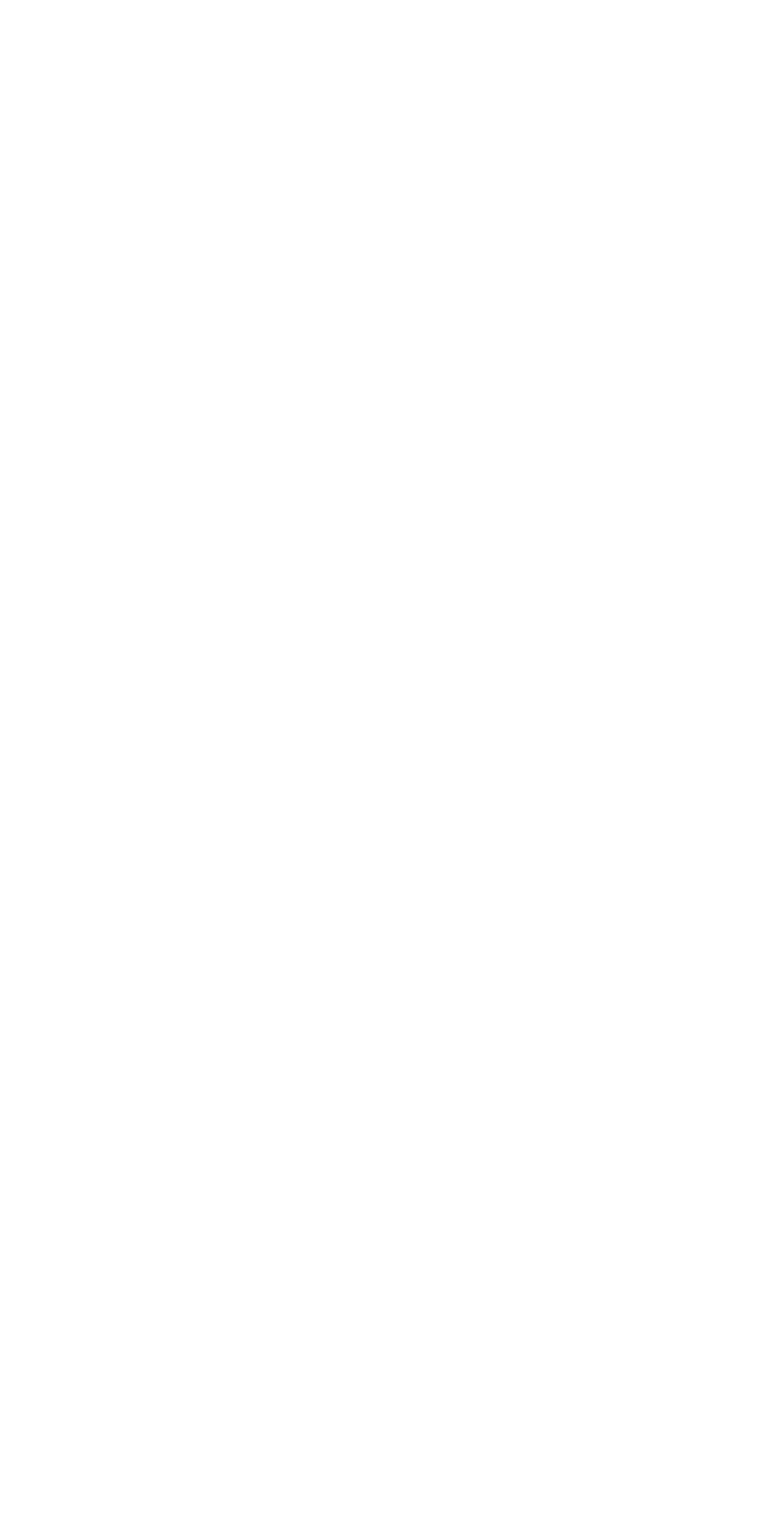
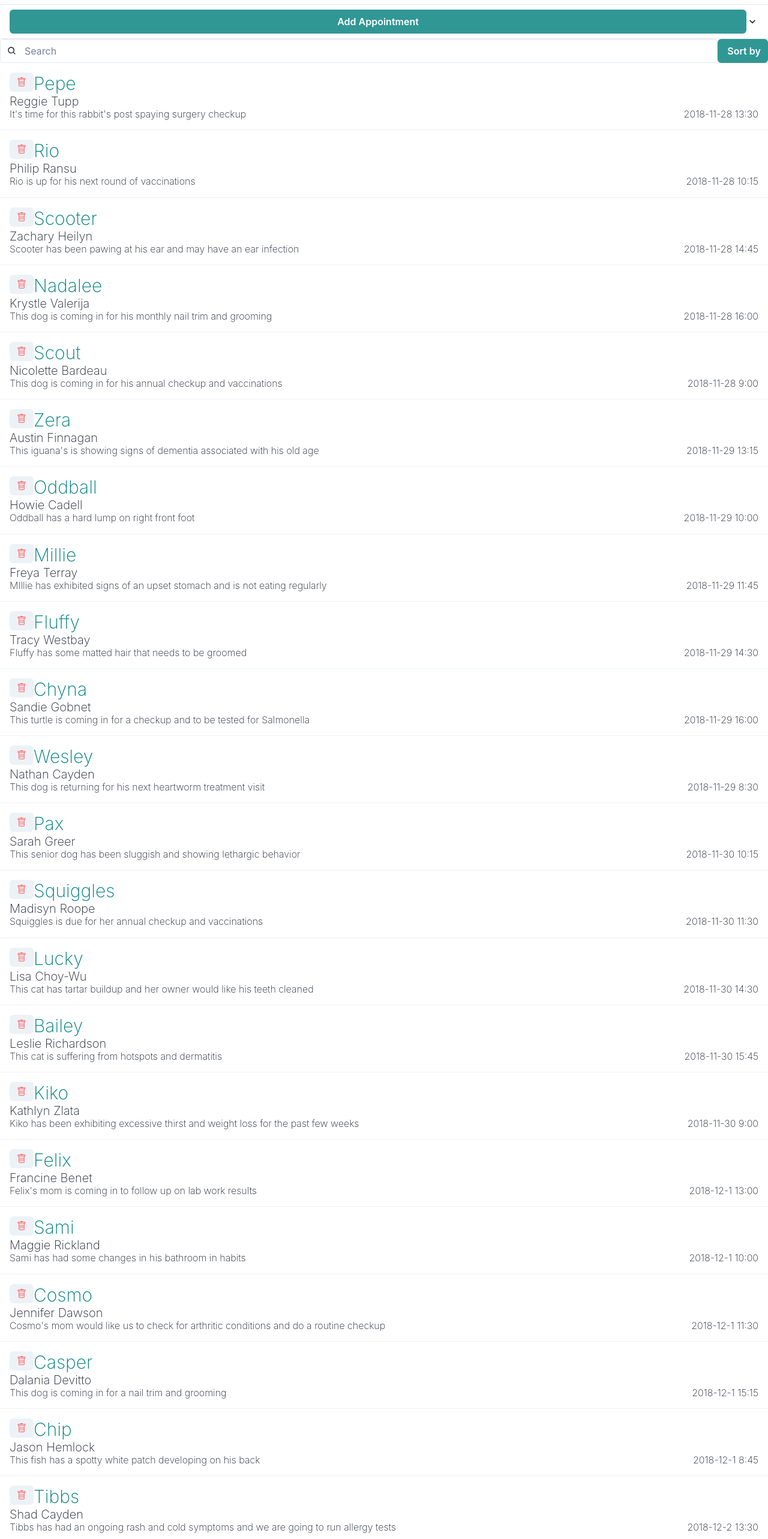
Before and after one commit to rawda-developer/Honest-Appointment, a React (Create React App) app in the folder frontend/: page / in a window 1280 px wide. Shown: the part 60-2626 px from the top of the page at 60% size. Before the commit the page ends 800 px from the top, so only its background shows below. Built offline with nearby package versions, Linux system fonts and the light colour scheme.

Commit message:
Feat: add ui for appointments using chakra

```diff
--- a/frontend/package.json
+++ b/frontend/package.json
@@ -9,6 +9,7 @@
     "@testing-library/jest-dom": "^5.16.4",
     "@testing-library/react": "^13.2.0",
     "@testing-library/user-event": "^14.2.0",
+    "chakra-ui-date-input": "^1.0.0",
     "framer-motion": "^6.3.4",
     "react": "^18.1.0",
     "react-dom": "^18.1.0",
--- /dev/null
+++ b/frontend/public/data.json
@@ -0,0 +1,177 @@
+[
+    {
+      "id": "0",
+      "petName": "Pepe",
+      "ownerName": "Reggie Tupp",
+      "aptNotes": "It's time for this rabbit's post spaying surgery checkup",
+      "aptDate": "2018-11-28 13:30"
+    },
+    {
+      "id": "1",
+      "petName": "Rio",
+      "ownerName": "Philip Ransu",
+      "aptNotes": "Rio is up for his next round of vaccinations",
+      "aptDate": "2018-11-28 10:15"
+    },
+    {
+      "id": "2",
+      "petName": "Scooter",
+      "ownerName": "Zachary Heilyn",
+      "aptNotes": "Scooter has been pawing at his ear and may have an ear infection",
+      "aptDate": "2018-11-28 14:45"
+    },
+    {
+      "id": "3",
+      "petName": "Nadalee",
+      "ownerName": "Krystle Valerija",
+      "aptNotes": "This dog is coming in for his monthly nail trim and grooming",
+      "aptDate": "2018-11-28 16:00"
+    },
+    {
+      "id": "4",
+      "petName": "Scout",
+      "ownerName": "Nicolette Bardeau",
+      "aptNotes": "This dog is coming in for his annual checkup and vaccinations",
+      "aptDate": "2018-11-28 9:00"
+    },
+    {
+      "id": "5",
+      "petName": "Zera",
+      "ownerName": "Austin Finnagan",
+      "aptNotes": "This iguana's is showing signs of dementia associated with his old age",
+      "aptDate": "2018-11-29 13:15"
+    },
+    {
+      "id": "6",
+      "petName": "Oddball",
+      "ownerName": "Howie Cadell",
+      "aptNotes": "Oddball has a hard lump on right front foot",
+      "aptDate": "2018-11-29 10:00"
+    },
+    {
+      "id": "7",
+      "petName": "Millie",
+      "ownerName": "Freya Terray",
+      "aptNotes": "MIllie has exhibited signs of an upset stomach and is not eating regularly",
+      "aptDate": "2018-11-29 11:45"
+    },
+    {
+      "id": "8",
+      "petName": "Fluffy",
+      "ownerName": "Tracy Westbay",
+      "aptNotes": "Fluffy has some matted hair that needs to be groomed",
+      "aptDate": "2018-11-29 14:30"
+    },
+    {
+      "id": "9",
+      "petName": "Chyna",
+      "ownerName": "Sandie Gobnet",
+      "aptNotes": "This turtle is coming in for a checkup and to be tested for Salmonella",
+      "aptDate": "2018-11-29 16:00"
+    },
+    {
+      "id": "10",
+      "petName": "Wesley",
+      "ownerName": "Nathan Cayden",
+      "aptNotes": "This dog is returning for his next heartworm treatment visit",
+      "aptDate": "2018-11-29 8:30"
+    },
+    {
+      "id": "11",
+      "petName": "Pax",
+      "ownerName": "Sarah Greer",
+      "aptNotes": "This senior dog has been sluggish and showing lethargic behavior",
+      "aptDate": "2018-11-30 10:15"
+    },
+    {
+      "id": "12",
+      "petName": "Squiggles",
+      "ownerName": "Madisyn Roope",
+      "aptNotes": "Squiggles is due for her annual checkup and vaccinations",
+      "aptDate": "2018-11-30 11:30"
+    },
+    {
+      "id": "13",
+      "petName": "Lucky",
+      "ownerName": "Lisa Choy-Wu",
+      "aptNotes": "This cat has tartar buildup and her owner would like his teeth cleaned",
+      "aptDate": "2018-11-30 14:30"
+    },
+    {
+      "id": "14",
+      "petName": "Bailey",
+      "ownerName": "Leslie Richardson",
+      "aptNotes": "This cat is suffering from hotspots and dermatitis",
+      "aptDate": "2018-11-30 15:45"
+    },
+    {
+      "id": "15",
+      "petName": "Kiko",
+      "ownerName": "Kathlyn Zlata",
+      "aptNotes": "Kiko has been exhibiting excessive thirst and weight loss for the past few weeks",
+      "aptDate": "2018-11-30 9:00"
+    },
+    {
+      "id": "16",
+      "petName": "Felix",
+      "ownerName": "Francine Benet",
+      "aptNotes": "Felix's mom is coming in to follow up on  lab work results",
+      "aptDate": "2018-12-1 13:00"
+    },
+    {
+      "id": "17",
+      "petName": "Sami",
+      "ownerName": "Maggie Rickland",
+      "aptNotes": "Sami has had some changes in his bathroom in habits",
+      "aptDate": "2018-12-1 10:00"
+    },
+    {
+      "id": "18",
+      "petName": "Cosmo",
+      "ownerName": "Jennifer Dawson",
+      "aptNotes": "Cosmo's mom would like us to check for arthritic conditions and do a routine checkup",
+      "aptDate": "2018-12-1 11:30"
+    },
+    {
+      "id": "19",
+      "petName": "Casper",
+      "ownerName": "Dalania Devitto",
+      "aptNotes": "This dog is coming in for a nail trim and grooming",
+      "aptDate": "2018-12-1 15:15"
+    },
+    {
+      "id": "20",
+      "petName": "Chip",
+      "ownerName": "Jason Hemlock",
+      "aptNotes": "This fish has a spotty white patch developing on his back ",
+      "aptDate": "2018-12-1 8:45"
+    },
+    {
+      "id": "21",
+      "petName": "Tibbs",
+      "ownerName": "Shad Cayden",
+      "aptNotes": "Tibbs has had an ongoing rash and cold symptoms and we are going to run allergy tests",
+      "aptDate": "2018-12-2 13:30"
+    },
+    {
+      "id": "22",
+      "petName": "Stich",
+      "ownerName": "Dennis Nicholback",
+      "aptNotes": "Stich has been having some stomach issues and is due for his vaccinations",
+      "aptDate": "2018-12-2 10:15"
+    },
+    {
+      "id": "23",
+      "petName": "Shadow",
+      "ownerName": "Audry Topsy",
+      "aptNotes": "This cat has a red swollen eye with a discharge",
+      "aptDate": "2018-12-2 15:00"
+    },
+    {
+      "id": "24",
+      "petName": "Nugget",
+      "ownerName": "Darla Branson",
+      "aptNotes": "This little fish Nugget, has a rash on his stomach area",
+      "aptDate": "2018-12-2 9:00"
+    }
+  ]
--- a/frontend/src/App.js
+++ b/frontend/src/App.js
@@ -9,13 +9,28 @@
   Heading,
   Icon,
   useColorModeValue,
-  Stack,
+  Divider,
   Spacer,
 } from '@chakra-ui/react';
 import { ColorModeSwitcher } from './ColorModeSwitcher';
 import Header from './components/Header';
+import AddAppointment from './components/AddAppointment';
+import AppointmentInfo from './components/AppointmentInfo';
+import { useState, useEffect, useCallback } from 'react';
+import Search from './components/Search';
 function App() {
   const bg = useColorModeValue('red.500', 'red.200');
+  const [appointments, setAppointments] = useState([]);
+
+  const fetchAppointment = useCallback(() => {
+    fetch('./data.json')
+      .then(res => res.json())
+      .then(data => setAppointments(data));
+  }, []);
+  useEffect(() => {
+    fetchAppointment();
+  }, [fetchAppointment]);
+
   return (
     <ChakraProvider theme={theme}>
       <Flex p={3}>
@@ -23,6 +38,14 @@
         <Spacer />
         <ColorModeSwitcher justify="flex-end" />
       </Flex>
+      <AddAppointment />
+      <Search />
+      {appointments.map(appointment => (
+        <div key={appointment.id}>
+          <AppointmentInfo appointment={appointment} />
+          <Divider />
+        </div>
+      ))}
     </ChakraProvider>
   );
 }
--- /dev/null
+++ b/frontend/src/components/AddAppointment.js
@@ -0,0 +1,46 @@
+import {
+  Accordion,
+  AccordionItem,
+  AccordionButton,
+  AccordionPanel,
+  AccordionIcon,
+  Input,
+  Button,
+  Textarea,
+} from '@chakra-ui/react';
+import { DatePicker } from 'chakra-ui-date-input';
+const AddAppointment = () => {
+  return (
+    <>
+      <Accordion allowToggle>
+        <AccordionItem>
+          <h2>
+            <AccordionButton>
+              <Button
+                flex="1"
+                textAlign="left"
+                colorScheme="teal"
+                variant="solid"
+              >
+                Add Appointment
+              </Button>
+              <AccordionIcon />
+            </AccordionButton>
+          </h2>
+          <AccordionPanel pb={4}>
+            <Input placeholder="Owner Name" />
+            <Input placeholder="Pet Name" />
+            <DatePicker
+              placeholder="Date picker placeholder"
+              name="date"
+              onChange={date => console.log(date)}
+            />
+            <Textarea placeholder="Appointment Notes..." />
+            <Button colorScheme="teal">Submit</Button>
+          </AccordionPanel>
+        </AccordionItem>
+      </Accordion>
+    </>
+  );
+};
+export default AddAppointment;
--- /dev/null
+++ b/frontend/src/components/AppointmentInfo.js
@@ -0,0 +1,42 @@
+import {
+  Flex,
+  Icon,
+  Heading,
+  useColorModeValue,
+  IconButton,
+  Spacer,
+} from '@chakra-ui/react';
+import { BsTrash } from 'react-icons/bs';
+
+const AppointmentInfo = ({ appointment }) => {
+  const color = useColorModeValue('red.400', 'red.300');
+
+  return (
+    <>
+      <Flex spacing={4} direction="column" justify="left" align="left" p={4}>
+        <Flex direction="row">
+          <IconButton icon={<BsTrash />} color={color} boxSize={8} />
+
+          <Heading as="h3" size="lg" fontWeight="thin" color="teal">
+            {appointment.petName}
+          </Heading>
+        </Flex>
+        <Spacer />
+        <Heading as="h3" size="md" fontWeight="thin">
+          {appointment.ownerName}
+        </Heading>
+        <Spacer />
+        <Flex>
+          <Heading as="h3" size="sm" fontWeight="thin">
+            {appointment.aptNotes}
+          </Heading>
+          <Spacer />
+          <Heading as="h3" size="sm" fontWeight="thin">
+            {appointment.aptDate}
+          </Heading>
+        </Flex>
+      </Flex>
+    </>
+  );
+};
+export default AppointmentInfo;
--- /dev/null
+++ b/frontend/src/components/Search.js
@@ -0,0 +1,59 @@
+import { BiSearch } from 'react-icons/bi';
+import { IoIosArrowDown } from 'react-icons/io';
+
+import {
+  InputGroup,
+  Input,
+  InputLeftElement,
+  Button,
+  Divider,
+  Menu,
+  MenuButton,
+  MenuList,
+  MenuOptionGroup,
+  MenuItemOption,
+  MenuDivider,
+} from '@chakra-ui/react';
+import { BsCheck } from 'react-icons/bs';
+const DropDown = () => {
+  return (
+    <>
+      <Menu closeOnSelect={false}>
+        <MenuButton as={Button} colorScheme="teal">
+          Sort by
+        </MenuButton>
+        <MenuList minWidth="240px">
+          <MenuOptionGroup defaultValue="asc" title="Order" type="radio">
+            <MenuItemOption value="asc">Ascending</MenuItemOption>
+            <MenuItemOption value="desc">Descending</MenuItemOption>
+          </MenuOptionGroup>
+          <MenuDivider />
+          <MenuOptionGroup
+            title="Appointment"
+            type="radio"
+            defaultValue="petOwner"
+          >
+            <MenuItemOption value="petOwner">Pet owner</MenuItemOption>
+            <MenuItemOption value="petName">Pet name</MenuItemOption>
+            <MenuItemOption value="date">Date</MenuItemOption>
+          </MenuOptionGroup>
+        </MenuList>
+      </Menu>
+    </>
+  );
+};
+const Search = () => {
+  return (
+    <>
+      <InputGroup>
+        <InputLeftElement
+          children={<BiSearch color="gray.300" />}
+          pointerEvents="none"
+        />
+        <Input type="text" placeholder="Search" />
+        <DropDown />
+      </InputGroup>
+    </>
+  );
+};
+export default Search;
```
Also changed, not shown: 1 other file (tests, documents, lock files or other folders).
